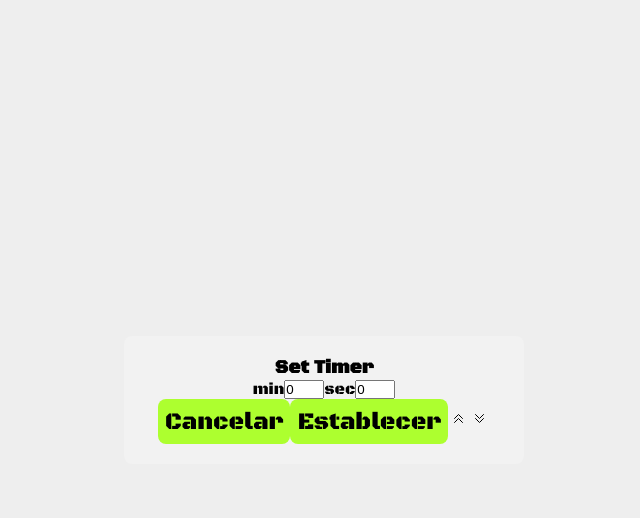
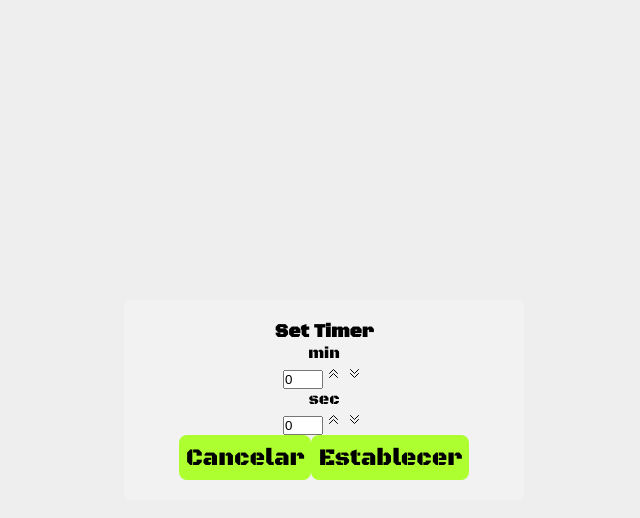
Before and after one commit to diegofernandoalayon/Timer-react, a React (Vite) app: page / in a window 1280 px wide. Both pictures are taken after a click on the button "Edit". Shown: the top 518 px of the page, without its empty margins (316-956 px from the left). Built offline with nearby package versions, Linux system fonts and the light colour scheme.

Commit message:
agregando elementos html al componente FormTimer

```diff
--- a/src/components/FormTimer/index.jsx
+++ b/src/components/FormTimer/index.jsx
@@ -9,16 +9,16 @@ import './formTimer.css'
 export default function FormTimer ({ setTimeState, handleStart, setTimerReset, setIsEdit, minutes, seconds }) {
   const [min, setMin] = useState(minutes * 60)
   const [sec, setSec] = useState(seconds)
-  // const handleSubmit = (event) => {
-  //   event.preventDefault()
-  //   if (min || sec !== 0) {
-  //     const timeSetted = +min + +sec
-  //     setTimeState(timeSetted)
-  //     setTimerReset(timeSetted)
-  //     window.localStorage.setItem('user-settings', JSON.stringify({ time: timeSetted }))
-  //   }
-  //   handleStart()
-  // }
+  const handleSubmit = (event) => {
+    event.preventDefault()
+    if (min || sec !== 0) {
+      const timeSetted = +min + +sec
+      setTimeState(timeSetted)
+      setTimerReset(timeSetted)
+      window.localStorage.setItem('user-settings', JSON.stringify({ time: timeSetted }))
+    }
+    handleStart()
+  }
 
   const handleChangeSec = (event) => {
     setSec(event.target.value)
@@ -35,16 +35,27 @@ export default function FormTimer ({ setTimeState, handleStart, setTimerReset, s
   return (
     <article className='form-timer'>
       <h3>Set Timer</h3>
+      <div>
+        <span>min</span>
+        <div>
+          <input type='text' onChange={handleChangeMin} value={min / 60} />
+          <Up />
+          <Down />
+        </div>
+      </div>
 
-      min
-      <input type='text' onChange={handleChangeMin} value={min / 60} />
-      sec
-      <input type='text' onChange={handleChangeSec} value={sec} />
+      <div>
+        <span>sec</span>
+        <div>
+          <input type='text' onChange={handleChangeSec} value={sec} />
+          <Up />
+          <Down />
+        </div>
+      </div>
+
       <div>
         <Button onClick={handleCancel}>Cancelar</Button>
-        <Button>Establecer</Button>
-        <Up />
-        <Down />
+        <Button onClick={handleSubmit}>Establecer</Button>
       </div>
     </article>
   )
```
